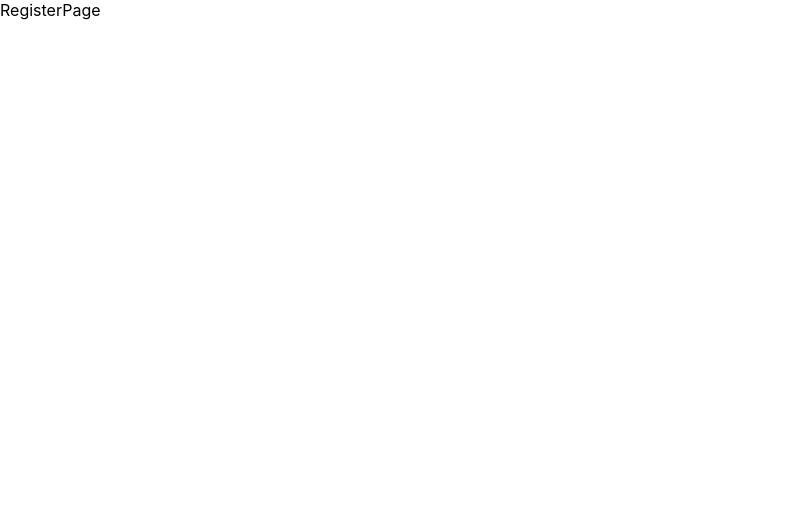
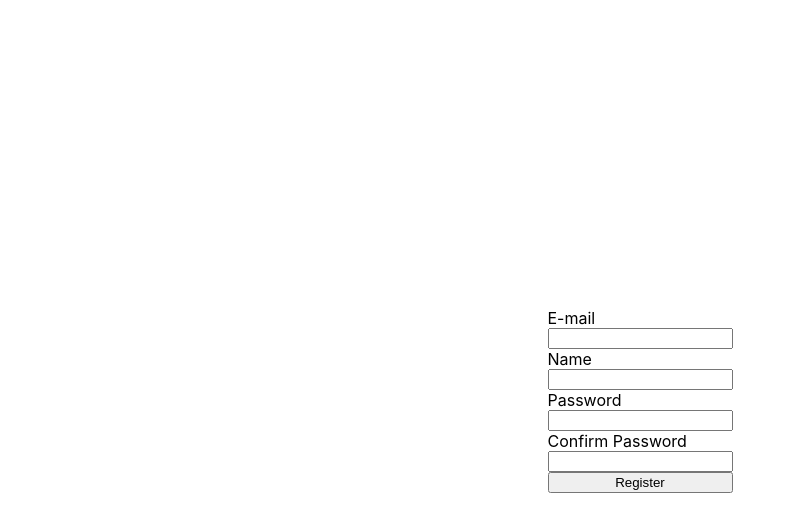
Before and after one commit to redonearth/react-board, a React (Create React App) app in the folder frontend/: page /register in a window 1280 px wide. Shown: the top 532 px of the page, without its empty margins (0-795 px from the left). Built offline with nearby package versions, Linux system fonts and the light colour scheme.

Commit message:
회원가입 페이지 추가

```diff
--- a/frontend/src/_actions/types.js
+++ b/frontend/src/_actions/types.js
@@ -1 +1,2 @@
 export const LOGIN_USER = "login_user";
+export const REGISTER_USER = "register_user";
--- a/frontend/src/_actions/user_action.js
+++ b/frontend/src/_actions/user_action.js
@@ -1,5 +1,5 @@
 import axios from "axios";
-import { LOGIN_USER } from "./types";
+import { LOGIN_USER, REGISTER_USER } from "./types";
 
 export function loginUser(dataToSubmit) {
   const request = axios
@@ -11,3 +11,14 @@
     payload: request
   };
 }
+
+export function registerUser(dataToSubmit) {
+  const request = axios
+    .post("/api/users/register", dataToSubmit)
+    .then((response) => response.data);
+
+  return {
+    type: REGISTER_USER,
+    payload: request
+  };
+}
--- a/frontend/src/_reducers/user_reducer.js
+++ b/frontend/src/_reducers/user_reducer.js
@@ -1,10 +1,13 @@
-import { LOGIN_USER } from "../_actions/types";
+import { LOGIN_USER, REGISTER_USER } from "../_actions/types";
 
 export default (state = {}, action) => {
   switch (action.type) {
     case LOGIN_USER:
       return { ...state, loginSuccess: action.payload };
       break;
+    case REGISTER_USER:
+      return { ...state, register: action.payload };
+      break;
     default:
       return state;
   }
--- a/frontend/src/components/views/RegisterPage/RegisterPage.js
+++ b/frontend/src/components/views/RegisterPage/RegisterPage.js
@@ -1,7 +1,84 @@
-import React from "react";
+import React, { useState } from "react";
+import { useDispatch } from "react-redux";
+import { registerUser } from "../../../_actions/user_action";
 
-function RegisterPage() {
-  return <div>RegisterPage</div>;
+const style = {
+  display: "flex",
+  justifyContent: "center",
+  alignItems: "center",
+  width: "100%",
+  height: "100vh"
+};
+
+const formStyle = {
+  display: "flex",
+  flexDirection: "column"
+};
+
+function RegisterPage(props) {
+  const dispatch = useDispatch();
+  const [Email, setEmail] = useState("");
+  const [Name, setName] = useState("");
+  const [Password, setPassword] = useState("");
+  const [ConfirmPassword, setConfirmPassword] = useState("");
+
+  const onEmailChangeHandler = (event) => {
+    setEmail(event.currentTarget.value);
+  };
+  const onNameChangeHandler = (event) => {
+    setName(event.currentTarget.value);
+  };
+  const onPasswordChangeHandler = (event) => {
+    setPassword(event.currentTarget.value);
+  };
+  const onConfirmPasswordChangeHandler = (event) => {
+    setConfirmPassword(event.currentTarget.value);
+  };
+  const onSubmitHandler = (event) => {
+    event.preventDefault();
+
+    if (Password !== ConfirmPassword) {
+      return alert("비밀번호를 똑같이 입력해 주세요.");
+    }
+
+    let loginForm = {
+      email: Email,
+      name: Name,
+      password: Password
+    };
+
+    dispatch(registerUser(loginForm)).then((response) => {
+      if (response.payload.success) {
+        props.history.push("/login");
+      } else {
+        alert("Failed to sign up.");
+      }
+    });
+  };
+
+  return (
+    <div style={style}>
+      <form style={formStyle} onSubmit={onSubmitHandler}>
+        <label>E-mail</label>
+        <input type="email" value={Email} onChange={onEmailChangeHandler} />
+        <label>Name</label>
+        <input type="text" value={Name} onChange={onNameChangeHandler} />
+        <label>Password</label>
+        <input
+          type="password"
+          value={Password}
+          onChange={onPasswordChangeHandler}
+        />
+        <label>Confirm Password</label>
+        <input
+          type="password"
+          value={ConfirmPassword}
+          onChange={onConfirmPasswordChangeHandler}
+        />
+        <button>Register</button>
+      </form>
+    </div>
+  );
 }
 
 export default RegisterPage;
```
Also changed, not shown: 1 other file (tests, documents, lock files or other folders).
